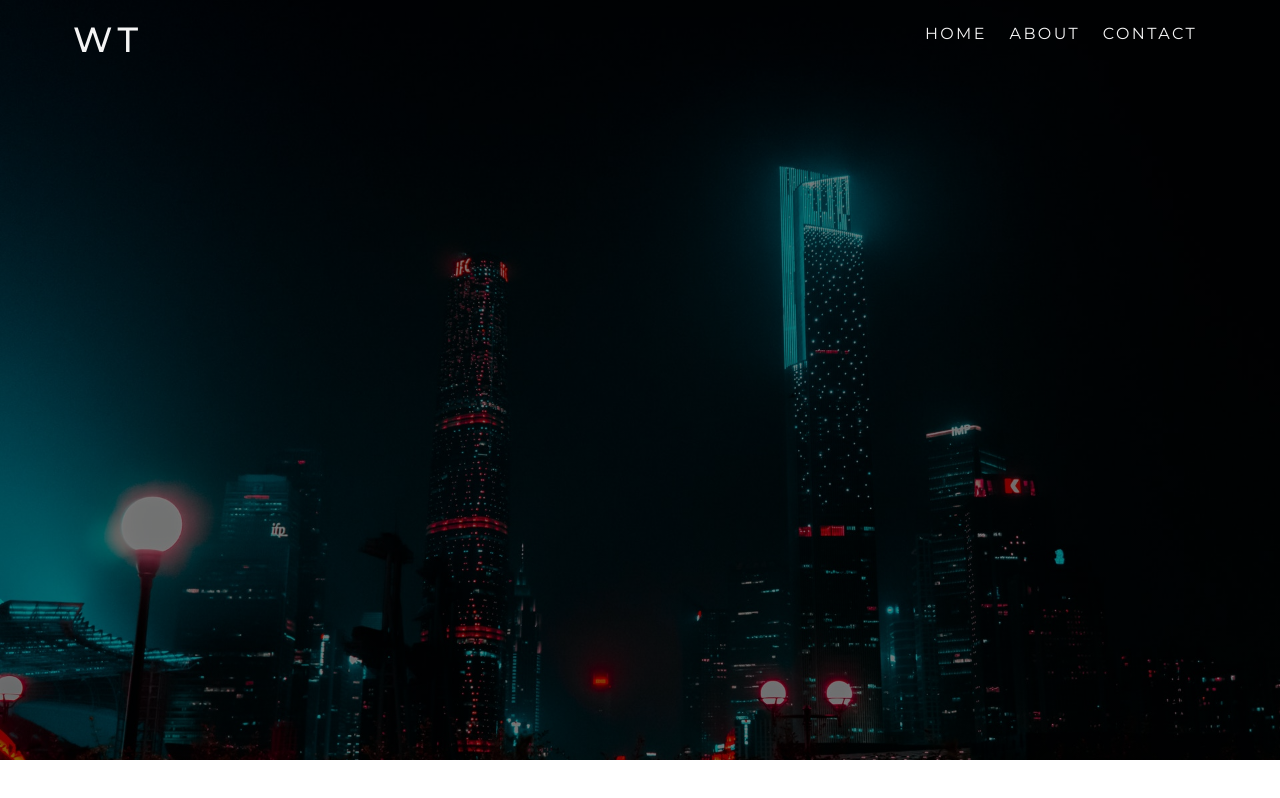
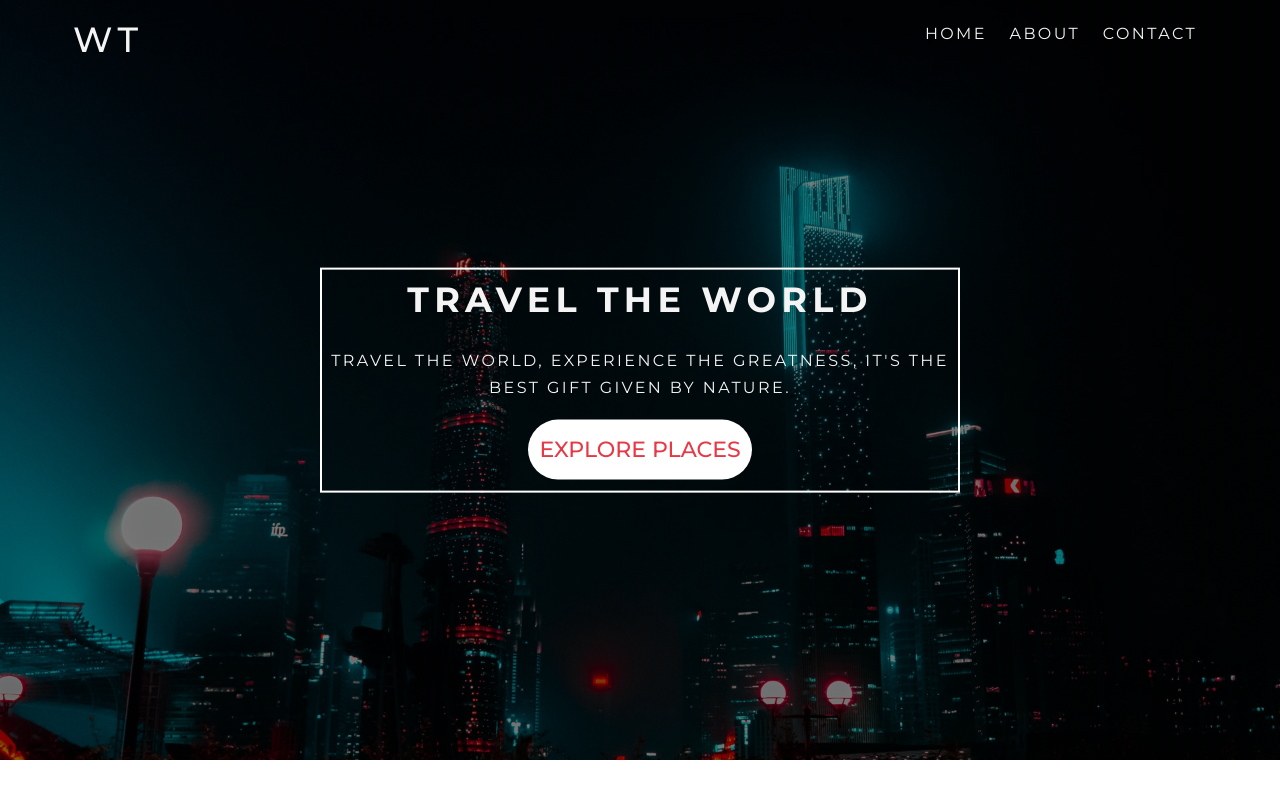
Before and after one commit to Aditya948351/Web_Dev, a plain HTML site: page Travel Website/index.html in a window 1280 px wide. Drawn offline with Linux system fonts and the light colour scheme.

Commit message:
added up

```diff
--- a/Travel Website/css/style.css
+++ b/Travel Website/css/style.css
@@ -73,11 +73,25 @@ h1, h2, h3 {
     color: #555555;
 }
 
+.btn{
+    display: inline-block;
+    padding: 0.5em;
+    font-weight: 500;
+    text-transform: uppercase;
+    margin: 0.5em 0;
+}
+
+.btn-primary{
+    background-color: #fff;
+    border-radius: 100px;
+}
+
 
 
 /* ########################   header styling   ###################### */
 
 .header{
+    position: relative;
     height: 95vh;
     background: linear-gradient(rgba(0,0,0,0.5), rgba(0,0,0,0.5)) ,url('../img/header-image.jpg');
     background-position: center;
@@ -126,3 +140,24 @@ h1, h2, h3 {
     display: inline;
     padding: 1rem;
 }
+
+
+/* ##############    Header     ######################## */
+
+.header-content{
+    position: absolute;
+    text-align: center;
+    border: 2px solid white;
+    top: 50%;
+    left: 50%;
+    transform: translate(-50%, -50%);
+}
+
+.header-content h1{
+    text-transform: uppercase;
+    font-weight: 700;
+}
+
+.header-content p{
+    text-transform: uppercase;
+}
--- a/Travel Website/index.html
+++ b/Travel Website/index.html
@@ -18,6 +18,14 @@
                 </ul>
             </div>
         </nav>
+
+        <div class="header-content">
+            <h1 class="lg-heading text-light">travel the World</h1>
+            <p class="text-light">travel the world, experience the greatness, it's the best gift given by nature.</p>
+            <a href="#" class="btn btn-primary text-red md-heading">explore places</a>
+
+        </div>
+
     </header>
 </body>
 </html>
```
